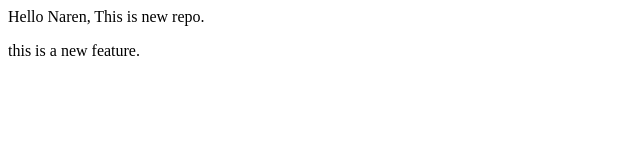
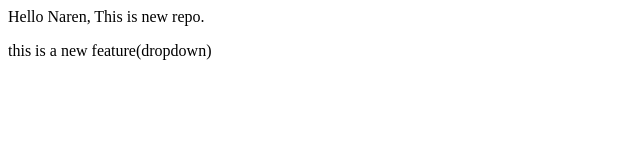
Before and after one commit to thakornarendra21/localrepo, a plain HTML site: page index.html in a window 1280 px wide. Shown: the full height of the page, 0-640 px from the left. Drawn offline with Linux system fonts and the light colour scheme.

```diff
--- a/index.html
+++ b/index.html
@@ -1,2 +1,2 @@
 <P>Hello Naren, This is new repo.</P>
-<P>this is a new feature.</P>
+<P>this is a new feature(dropdown)</P>
```
